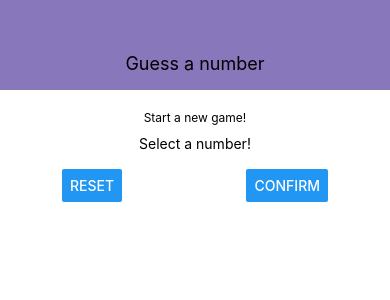
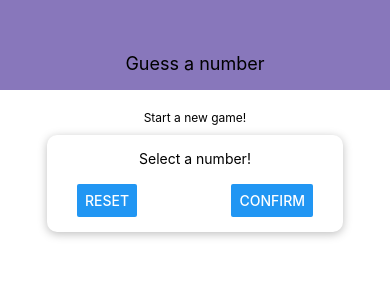
Before and after one commit to steffanciprian/guessANumber, a React Native app: screen / in a window 390 px wide. Shown: the top 300 px of the page. Built offline with nearby package versions, Linux system fonts and the light colour scheme.

Commit message:
added Screen Style

```diff
--- a/components/Header.js
+++ b/components/Header.js
@@ -2,7 +2,6 @@ import React from "react";
 import {View, Text, StyleSheet} from 'react-native';
 
 const Header = (props) => {
-
     return (
         <View style={styles.header}>
             <Text style={styles.headerTitle}>
--- a/screens/StartGameScreen.js
+++ b/screens/StartGameScreen.js
@@ -38,7 +38,14 @@ const styles = StyleSheet.create({
         width: 300,
         maxWidth: '80%',
         alignItems: 'center',
-
+        shadowColor:'black',
+        shadowOffset:{width:0,height:2},
+        shadowRadius:10,
+        shadowOpacity:0.26,
+        backgroundColor:'white',
+        elevation:20,
+        padding: 15,
+        borderRadius:10,
     },
     myButton:{
         width:'40%',
```
Also changed, not shown: components/Card.js (added, +24 -0 lines).
